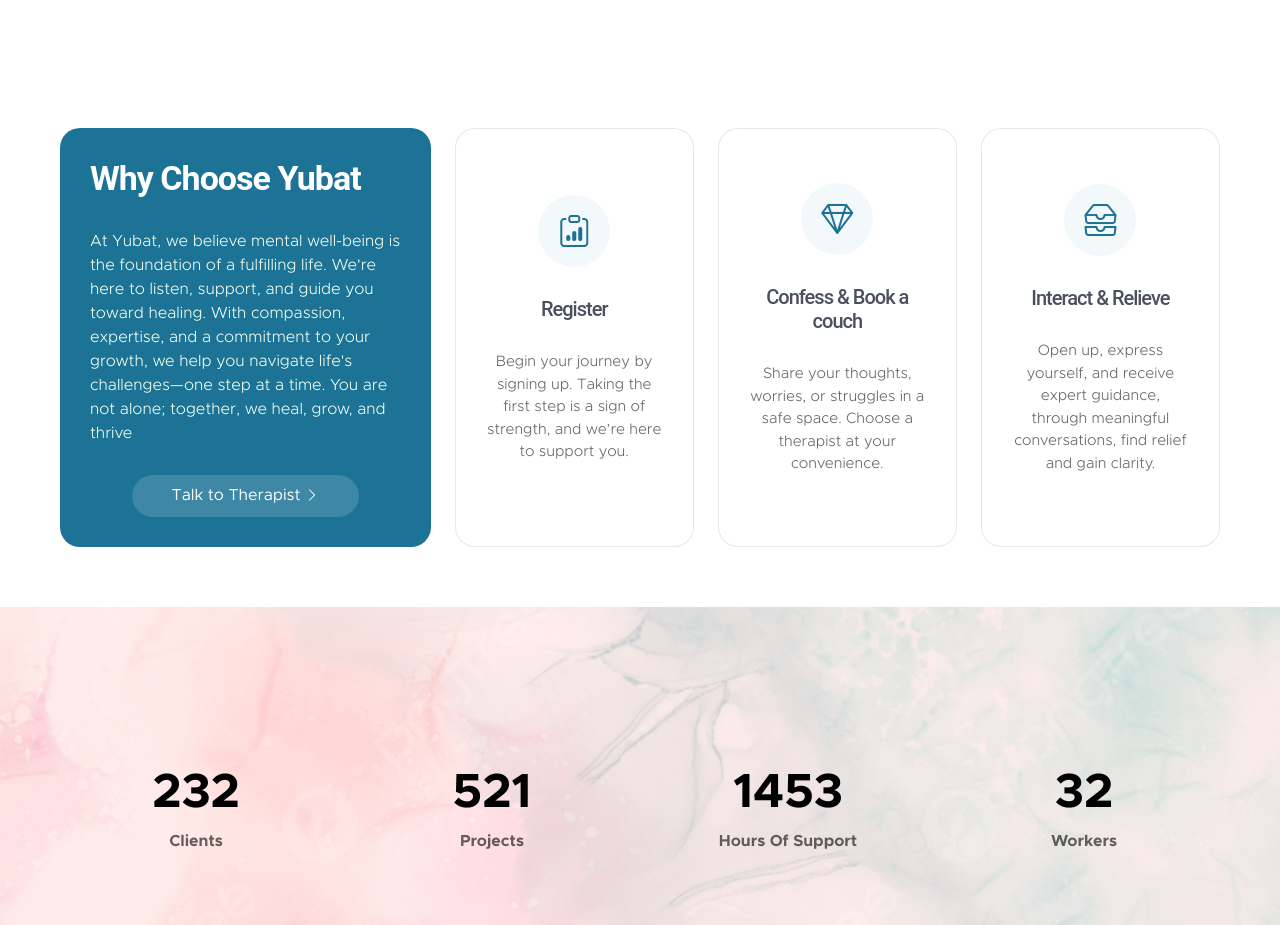
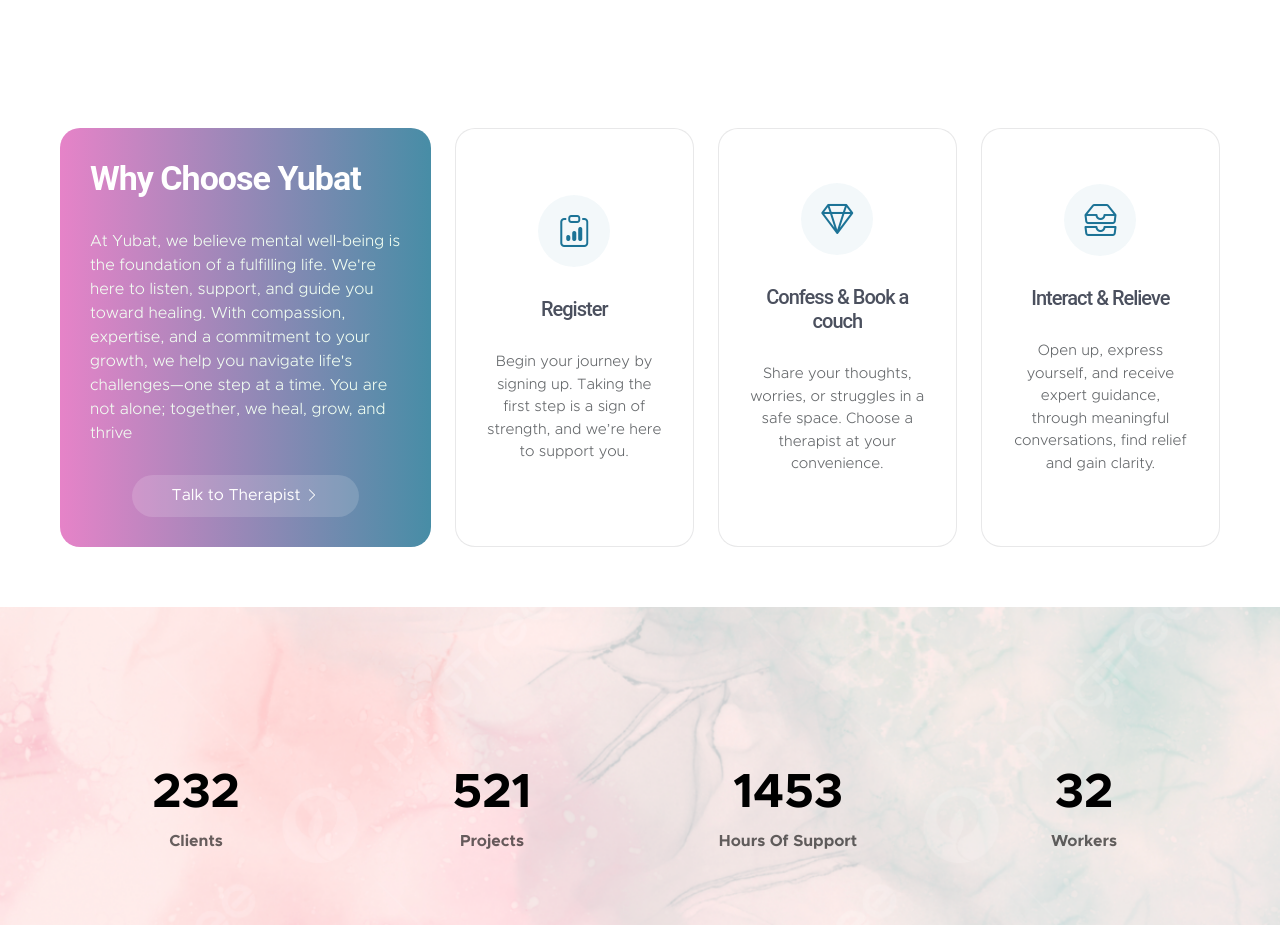
Before and after one commit to Manoj230305/YUBAT, a plain HTML site: page index.html in a window 1280 px wide. Shown: the part 1220-2145 px from the top of the page. Drawn offline with nearby package versions, Linux system fonts and the light colour scheme.

Commit message:
index main changes

```diff
--- a/index.html
+++ b/index.html
@@ -630,7 +630,13 @@
           <div class="container">
             <div class="row gy-4">
               <div class="col-lg-4" data-aos="fade-up" data-aos-delay="100">
-                <div class="why-box" style="border-radius: 20px">
+                <div
+                  class="why-box"
+                  style="
+                    border-radius: 20px;
+                    background: linear-gradient(to right, #e683c8, #478da6);
+                  "
+                >
                   <h3>Why Choose Yubat</h3>
                   <p style="color: #f2fff2">
                     At Yubat, we believe mental well-being is the foundation of
```
